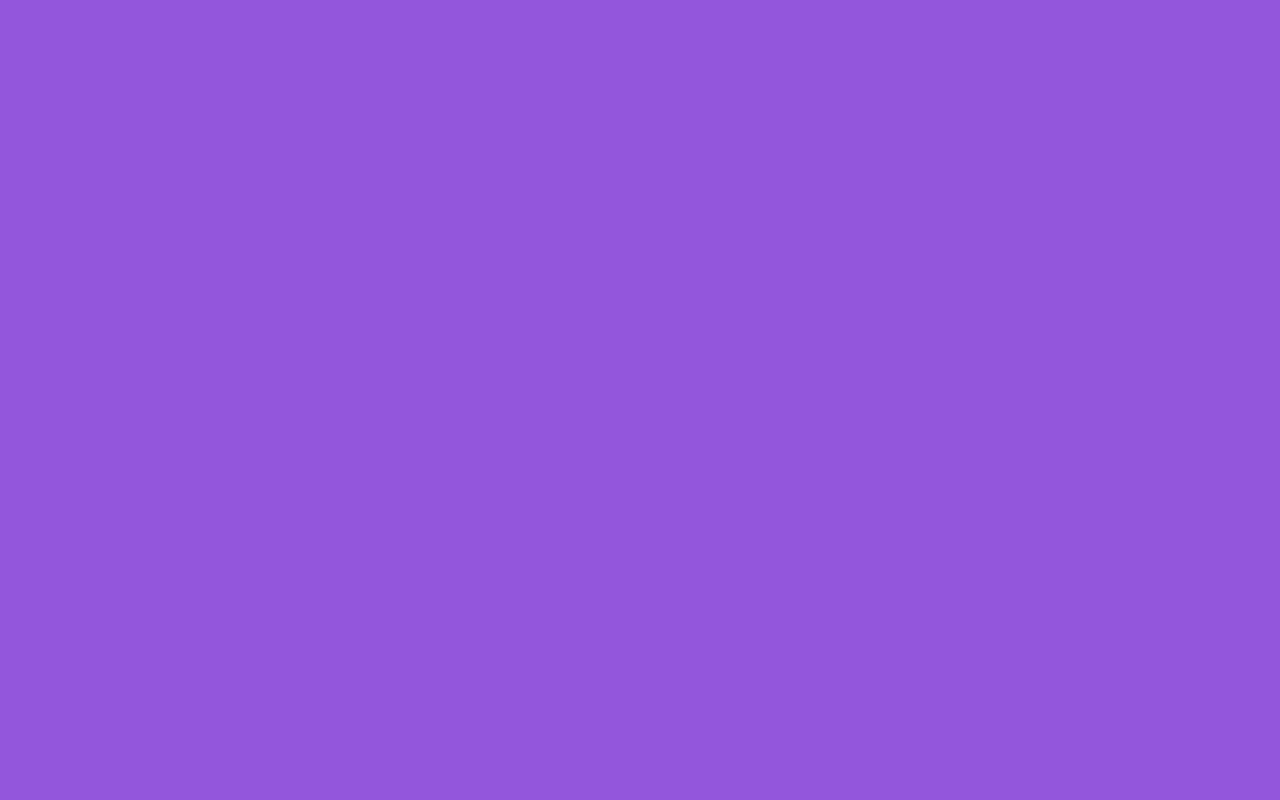
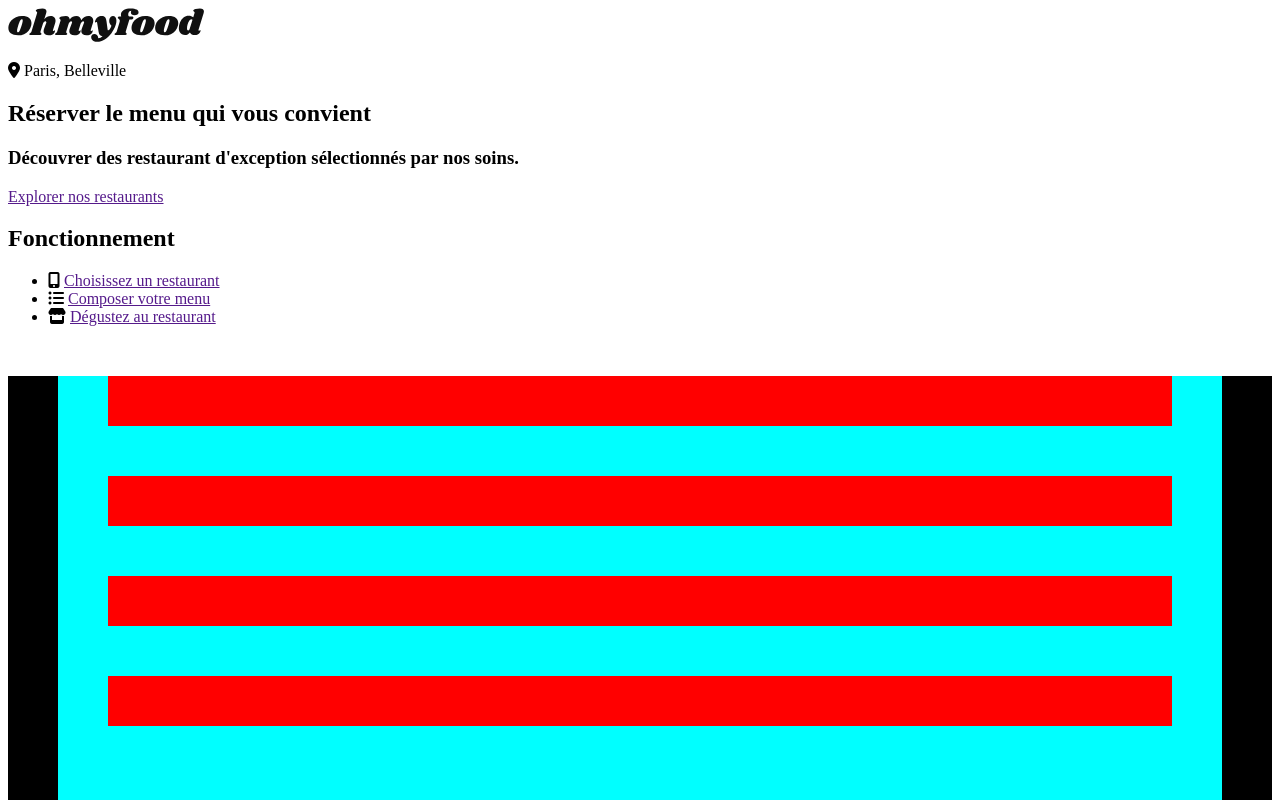
Before and after one commit to NathanMachrouh/Ohmyfood, a website: page index.html in a window 1280 px wide. Shown: the top 800 px of the page. Drawn offline with Linux system fonts and the light colour scheme.

Commit message:
html
Mise en place html

```diff
--- a/index.html
+++ b/index.html
@@ -4,15 +4,51 @@
 <head>
     <meta charset="UTF-8">
     <meta name="viewport" content="width=device-width, initial-scale=1.0">
-    <title>Booki</title>
+    <title>Ohmyfood</title>
     <link rel="stylesheet" href="./styles/style.css">
+    <script src="https://kit.fontawesome.com/1634d0209f.js" crossorigin="anonymous"></script>
 </head>
 
 <body>
     <div class="main-container">
         <header>
+            <img src="./assets/images/logo/ohmyfood@2x.svg" alt="Logo Ohmyfood">
+            <div class="location">
+                <p><i class="fa-solid fa-location-dot"></i> Paris, Belleville</p>
+            </div>
+        </header>
+        <section class="slogan">
+            <h1>Réserver le menu qui vous convient</h1>
+            <h3>Découvrer des restaurant d'exception sélectionnés par nos soins.</h3>
+            <a href="">Explorer nos restaurants</a>
+        </section>
+        <section class="fonctionnement">
+            <h2>Fonctionnement</h2>
+            <ul>
+                <li><i class="fa-solid fa-mobile-screen-button"></i> <a href="">Choisissez un restaurant</a></li>
+                <li><i class="fa-solid fa-list-ul"></i> <a href="">Composer votre menu</a></li>
+                <li><i class="fa-solid fa-store"></i> <a href="">Dégustez au restaurant</a></li>
+            </ul>
+        </section>
+        <div style="background-color: black; height: 900px;">
+            <section style="background-color: aqua; height: 900px;margin: 50px;">
+                <article style="background-color: red; height: 50px;margin: 50px ;">
 
-        </header>
+                </article>
+                <article style="background-color: red; height: 50px;margin: 50px;">
+
+                </article>
+                <article style="background-color: red; height: 50px;margin: 50px;">
+
+                </article>
+                <article style="background-color: red; height: 50px;margin: 50px ;">
+
+                </article>
+            </section>
+        </div>
     </div>
+    <footer style="background-color: blueviolet; height: 100px;">
+
+    </footer>
 </body>
 </html>
--- a/styles/index.scss
+++ /dev/null
@@ -1,3 +0,0 @@
-body {
-    background-color: $purple;
-}
--- a/styles/variables.scss
+++ b/styles/variables.scss
@@ -1 +1,6 @@
-$purple: #9356DC;
+$primary: #9356DC;
+$blue: #89C8FA;
+$blue2: #003A68;
+$green-font: #008766;
+$green: #99E2D0;
+$pink: #FF79DA;
```
Also changed, not shown: assets/Oh my food - Textes.txt (renamed from Images et textes Ohmyfood/Oh my food - Textes.txt), assets/images/logo/ohmyfood.png (renamed from Images et textes Ohmyfood/images/logo/ohmyfood.png), assets/images/logo/ohmyfood@2x.svg (renamed from Images et textes Ohmyfood/images/logo/ohmyfood@2x.svg), assets/images/restaurants/toa-heftiba-DQKerTsQwi0-unsplash.jpg (renamed from Images et textes Ohmyfood/images/restaurants/toa-heftiba-DQKerTsQwi0-unsplash.jpg), styles/style.css, 10 other files.
